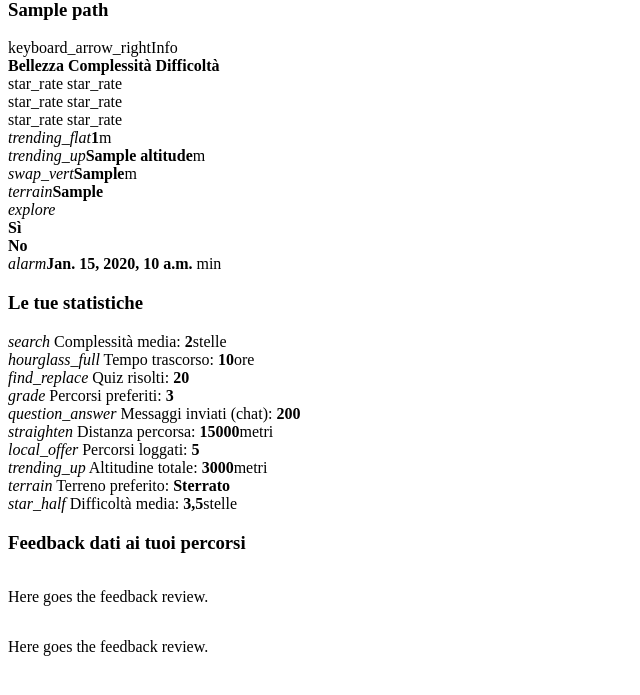
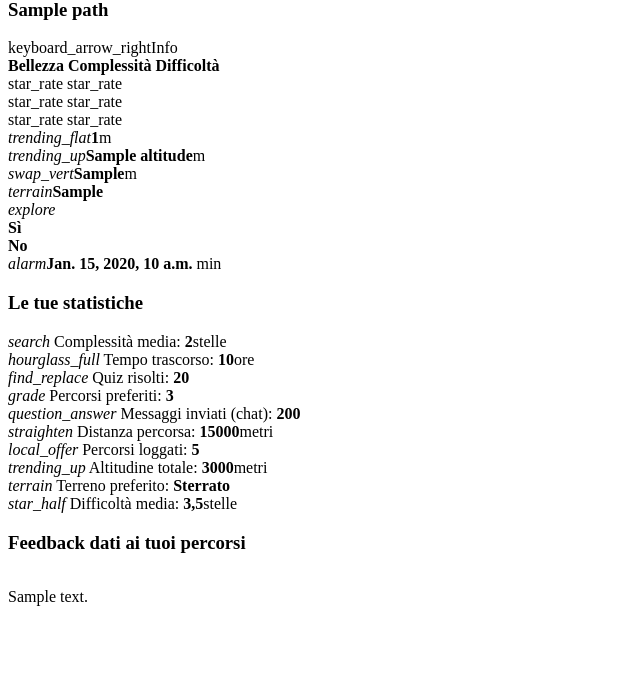
Before and after one commit to mion00/LetsMoove, a Django app: template client/templates/userHome.html in a window 1280 px wide. Shown: the part 46-741 px from the top of the page, without its empty margins (0-640 px from the left). Run offline with Django 3.2, Linux system fonts and the light colour scheme; the template is opened without the code that fills it: most values are stand-ins (such as "Sample title", 1, 10 or a date in 2020).

Commit message:
mostrati feedback nella pagina utente

```diff
--- a/client/templates/log.html
+++ b/client/templates/log.html
@@ -20,7 +20,7 @@ url: /log/:pathId
 
                     <p class="italic">{{pathLogCtrl.path.subtitle}}</p>
 
-                    <p>Owner: {{pathLogCtrl.path.owner}}</p>
+                    <p>Owner: {{pathLogCtrl.path.owner.username}}</p>
                 </div>
             </div>
         </md-card-content>
--- a/client/templates/userHome.html
+++ b/client/templates/userHome.html
@@ -81,7 +81,7 @@ authenticate : false
             </div>
         </md-card>
     </div>
-    <div layout="row" layout-align="center start">
+    <div layout="row">
         <md-card flex>
             <md-card-title layout-align="center center">
                 <h3>Le tue statistiche</h3>
@@ -195,34 +195,26 @@ authenticate : false
                 </div>
             </md-card-content>
         </md-card>
-        <md-card flex>
-            <md-card-title layout-align="center center">
+        <md-card flex ng-controller="userPathsFeedback as feedCtrl">
+            <md-card-title layout-align="center">
                 <h3>Feedback dati ai tuoi percorsi</h3>
             </md-card-title>
             <md-card-content>
-                <div layout-gt-sm="row" layout-sm="column" layout-align="space-around stretch">
+                <md-content style="max-height: 32rem;">
                     <md-list layout="column" flex="grow">
-                        <md-list-item ng-repeat="i in [1,2,3,4]" class="md-3-line">
+                        <md-list-item ng-repeat="feedback in feedCtrl.feedback" class="md-3-line">
                             <div class="md-list-item-text">
                                 <div layout="row" layout-align="center">
                                     <img ng-src="assets/img/userIcon.png" class="md-avatar" />
 
-                                    <p>Here goes the feedback review.</p>
+                                    <p>{{feedback.review}}</p>
                                 </div>
                             </div>
                             <md-divider></md-divider>
                         </md-list-item>
-                        <md-list-item class="md-3-line">
-                            <div class="md-list-item-text">
-                                <div layout="row" layout-align="center">
-                                    <img ng-src="assets/img/userIcon.png" class="md-avatar" />
+                    </md-list>
 
-                                    <p>Here goes the feedback review.</p>
-                                </div>
-                            </div>
-                        </md-list-item>
-                    </md-list>
-                </div>
+                </md-content>
             </md-card-content>
         </md-card>
     </div>
```
Also changed, not shown: client/assets/js/feedback/feedbackControllers.js (+34 -0 lines).
